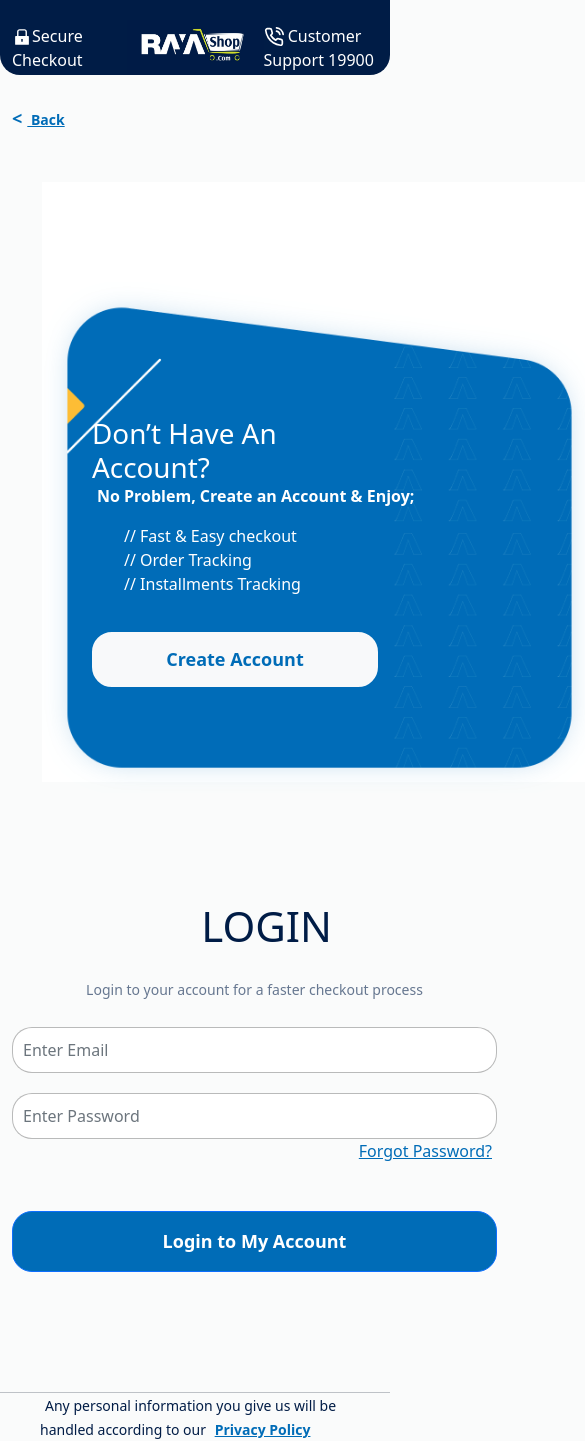
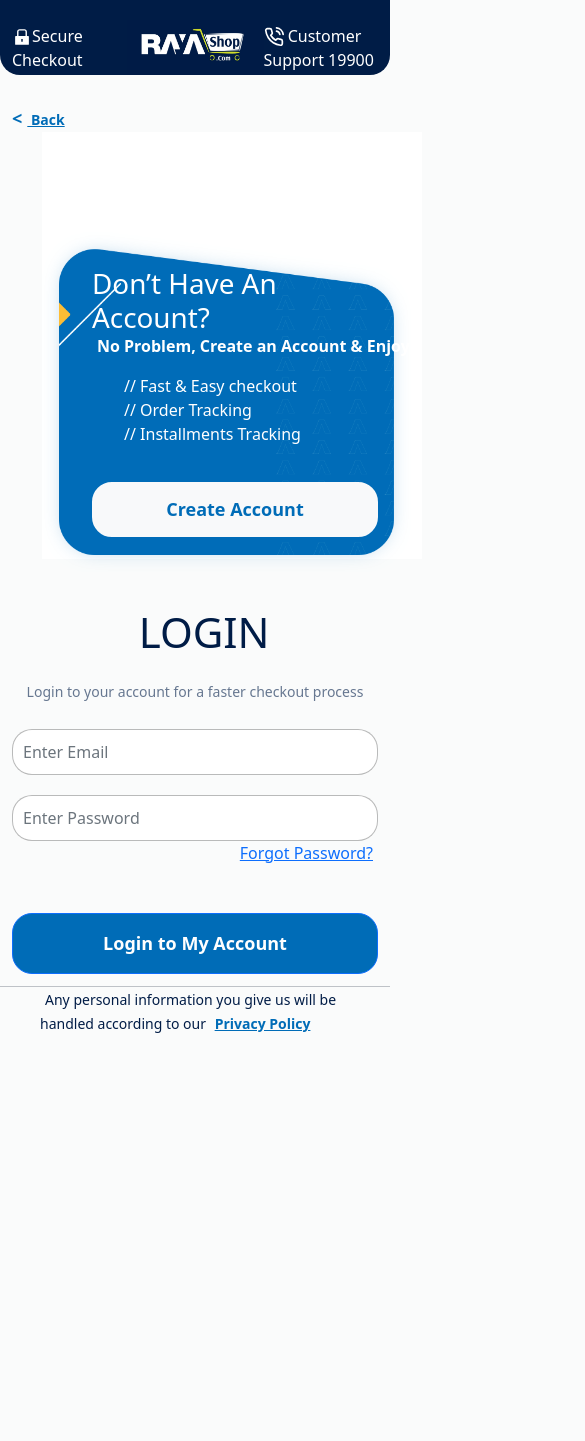
Before and after one commit to Ahmed-2020-98/RayaProjectV2, a React (Create React App) app: page /login in a window 390 px wide. Shown: the whole page, 585 px wide, since content can reach past the window. After the commit the page ends 1035 px from the top, so only its background shows below. Built offline with nearby package versions, Linux system fonts and the light colour scheme.

Commit message:
feature footer and

```diff
--- a/src/App.js
+++ b/src/App.js
@@ -38,6 +38,7 @@ function App() {
 
         <Switch>
           <Route path="/login" component={Login} />
+          <Route path="/register" component={Register} />
           <Route path="/payinstallment"  component={PayInstallment} />
           <Route path="/storelocator"  component={StoreLocator} />
           <Route path="/cart"  component={Cart} />
--- a/src/Login/Login.css
+++ b/src/Login/Login.css
@@ -18,7 +18,7 @@
     grid-template-columns: 1fr 1fr ;
 }
 
-.left , .right{
+.left , .rightLogin{
     padding-top: 0px;
     height: 85vh;
 
@@ -65,23 +65,23 @@
     padding: 10px 0 !important;
 
 }
-.right{
+.rightLogin{
 
     display: flex;
     flex-direction: column;
     align-items: center;
 
 }
-.right h1{
+.rightLogin h1{
 color: #001C46;
 font-size: 42px;
 }
-.right h2{
+.rightLogin h2{
 color: #667790;
 font-size: 14px;
 margin-top: 8px;
 }
-.right input{
+.rightLogin input{
 
     width: 100%;
     padding: 10px;
--- a/src/Login/Login.js
+++ b/src/Login/Login.js
@@ -1,9 +1,19 @@
 import React from 'react'
+import { useHistory } from 'react-router-dom';
 import InternalHeader from '../InternalHeader/InternalHeader';
 import './Login.css';
 import './LoginResposive.css'
 import { Link } from 'react-router-dom';
-export default function Login() {
+export default function Login(props) {
+
+  console.log(props)
+  const history=useHistory()
+
+  const handleChangeRegister =()=>{
+    history.push("/register")
+  }
+
+
   return (<>
   <InternalHeader/>
     <div className='login'>
@@ -19,10 +29,10 @@ export default function Login() {
                       <li>// Order Tracking</li>
                       <li>// Installments Tracking</li>
                     </ul>
-                    <button className='btn btn-light border-2 button1'>Create Account</button>
+                    <button className='btn btn-light border-2 button1' onClick={()=>handleChangeRegister()}>Create Account</button>
                   </div>
                 </div>
-                <div className='right'>
+                <div className='rightLogin'>
                   <h1>LOGIN</h1>
                   <h2>Login to your account for a faster checkout process</h2>
                 <form>
--- a/src/Login/LoginResposive.css
+++ b/src/Login/LoginResposive.css
@@ -5,7 +5,10 @@
 
 @media (min-width: 1406px ) {
 
-    /* CSS */
+  .login{
+    padding-top: 8vh;
+    height: 85vh;
+}
 
   }
 
@@ -63,7 +66,7 @@
         display: grid;
         grid-template-columns: 1fr;
     }
-    .left , .right{
+    .left , .rightLogin{
         padding-top: 20px;
 
     }
@@ -71,6 +74,19 @@
         width:100%;
 
     }
+    .rightRigister , form{
+      max-width: 380px;
+  }
+
+  .rightLogin input{
+      width: 100%;
+  }
+  .login .left{
+      max-width: 380px;
+  }
+  .login .left .imgbg{
+      max-width: 380px;
+  }
 
   }
 
@@ -85,10 +101,29 @@
         display: grid;
         grid-template-columns: 1fr;
     }
-    .left , .right{
-        padding-top: 20px;
-        height: 40vh;
+    .left {
+      padding-top: 33px;
+      max-height: 427px;
 
     }
+     .rightLogin{
+      padding-top: 33px;
+      height: 417px;
+
+    }
+    .rightLogin , form{
+      max-width: 380px;
+  }
+
+  .rightLogin input{
+      width: 100%;
+  }
+  .login .left{
+      max-width: 380px;
+  }
+  .login .left .imgbg{
+      max-width: 380px;
+  }
+
 
   }
--- a/src/Register/Register.css
+++ b/src/Register/Register.css
@@ -13,26 +13,12 @@
     color: #006CB7;
 }
 .content{
-    padding-top: 50px;
+    padding-top: 0px;
     padding-bottom: 25px;
     display: grid;
     grid-template-columns: 1fr 1fr ;
 }
-@media (min-width: 320px) and (max-width: 1024px) {
-    .content{
-        grid-template-columns: 1fr;
-        padding-bottom: 10px;
-    }
-    .imgbg{
-        height: 340px;
 
-    }
-     .right{
-        height: 800px;
-        padding-bottom: 100px;
-    }
-
-}
 
 .left , .right{
     padding-top: 100px;
@@ -127,7 +113,10 @@ margin-top: 8px;
     font-size: 14px;
     font-weight: 500;
 } */
-
+span.validation{
+color: #f00;
+padding-left: 20px;
+}
 .button2Register{
     margin-top: 20px !important;;
     width: 244px !important;;
@@ -152,3 +141,96 @@ color: #006CB7;
 .link{
     text-align: right;
 }
+.footerRegister p{
+    font-size: 14px;
+    color: #001C46;
+    font-weight: normal;
+
+}
+.footerRegister a{
+    font-size: 14px;
+    font-weight: bold;
+    color: #006CB7;
+}
+
+
+/* responsive  */
+@media (min-width: 1281px) {
+
+    .register{
+        padding-top: 8vh;
+        height: 85vh;
+    }
+
+  }
+
+  @media (min-width: 768px) and (max-width: 1024px) {
+    .content{
+        grid-template-columns: 1fr;
+        padding-bottom: 10px;
+    }
+    .imgbg{
+        height: 340px;
+
+    }
+     .right{
+        height: 800px;
+        padding-bottom: 100px;
+    }
+
+
+}
+@media (min-width: 481px) and (max-width: 767px) {
+    .content{
+        grid-template-columns: 1fr;
+        padding-bottom: 10px;
+    }
+    .imgbg{
+        height: 340px;
+
+    }
+     .right{
+        height: 800px;
+        padding-bottom: 100px;
+    }
+    .rightRigister , form{
+        max-width: 380px;
+    }
+
+    .rightRigister input{
+        width: 100%;
+    }
+    .register .left{
+        max-width: 380px;
+    }
+    .register .left .imgbg{
+        max-width: 380px;
+    }
+}
+@media (min-width: 320px) and (max-width: 480px) {
+    .content{
+        grid-template-columns: 1fr;
+        padding-bottom: 10px;
+    }
+    .imgbg{
+        height: 340px;
+
+    }
+     .right{
+        height: 800px;
+        padding-bottom: 100px;
+    }
+    .rightRigister , form{
+        max-width: 380px;
+    }
+
+    .rightRigister input{
+        width: 100%;
+    }
+    .register .left{
+        max-width: 380px;
+    }
+    .register .left .imgbg{
+        max-width: 380px;
+    }
+}
--- a/src/Register/Register.js
+++ b/src/Register/Register.js
@@ -1,28 +1,37 @@
 import React from 'react'
+import { Link } from 'react-router-dom'
 import InternalHeader from '../InternalHeader/InternalHeader'
 import './Register.css'
+import { useParams,useHistory } from 'react-router-dom'
 export default function Register() {
+
+  const history=useHistory();
+  const params=useParams();
+  const handleChangeLogin =()=>{
+    history.push("/login")
+  }
+
   return (
     <>
     {/* <InternalHeader/> */}
     <InternalHeader/>
-     <div className='login'>
+     <div className='register'>
         <div className='container'>
-      <div className='link3'><span>&lt;</span><a href='#'> Back</a></div>
+      <div className='link3'><span>&lt;</span><Link to='/login'> Back</Link></div>
             <div className='content '>
 
                 <div className='rightRigister'>
-                  <h1>CREATE ACCOUNT</h1>
+                  <h1>CREATE ACCOUNT </h1>
                   <h2>Login to your account for a faster checkout process</h2>
                   <form >
                     <input type="text" className='form-control' placeholder='Enter Name'/>
-                    {/* <span>This field is required</span> */}
+                    {/* <span className='validation'>This field is required</span> */}
                     <input type="text" className='form-control' placeholder='Enter Email'/>
-                    {/* <span>This field is required</span> */}
+                     {/* <span className='validation'>This field is required</span> */}
                     <input type="number" className='form-control' placeholder='Phone'/>
-                    {/* <span>This field is required</span> */}
+                     {/* <span className='validation'>This field is required</span> */}
                     <input type="password" className='form-control' placeholder='Enter Password'/>
-                    {/* <span>This field is required</span> */}
+                    {/* <span className='validation'>This field is required</span> */}
 
                     <button className='btn button2Register'>Create Account</button>
                   </form>
@@ -36,14 +45,14 @@ export default function Register() {
                       <li>// Order Tracking</li>
                       <li>// Installments Tracking</li>
                     </ul>
-                    <button className='btn btn-light border-2 button1'>Login To My Account</button>
+                    <button  onClick={()=>handleChangeLogin()} className='btn btn-light border-2 button1'>Login To My Account</button>
                   </div>
                 </div>
             </div>
         </div>
 
     </div>
-            <footer>
+            <footer className='footerRegister'>
               <p>Any personal information you give us will be handled according to our <a href=''>Privacy Policy</a></p>
 
             </footer>
```
